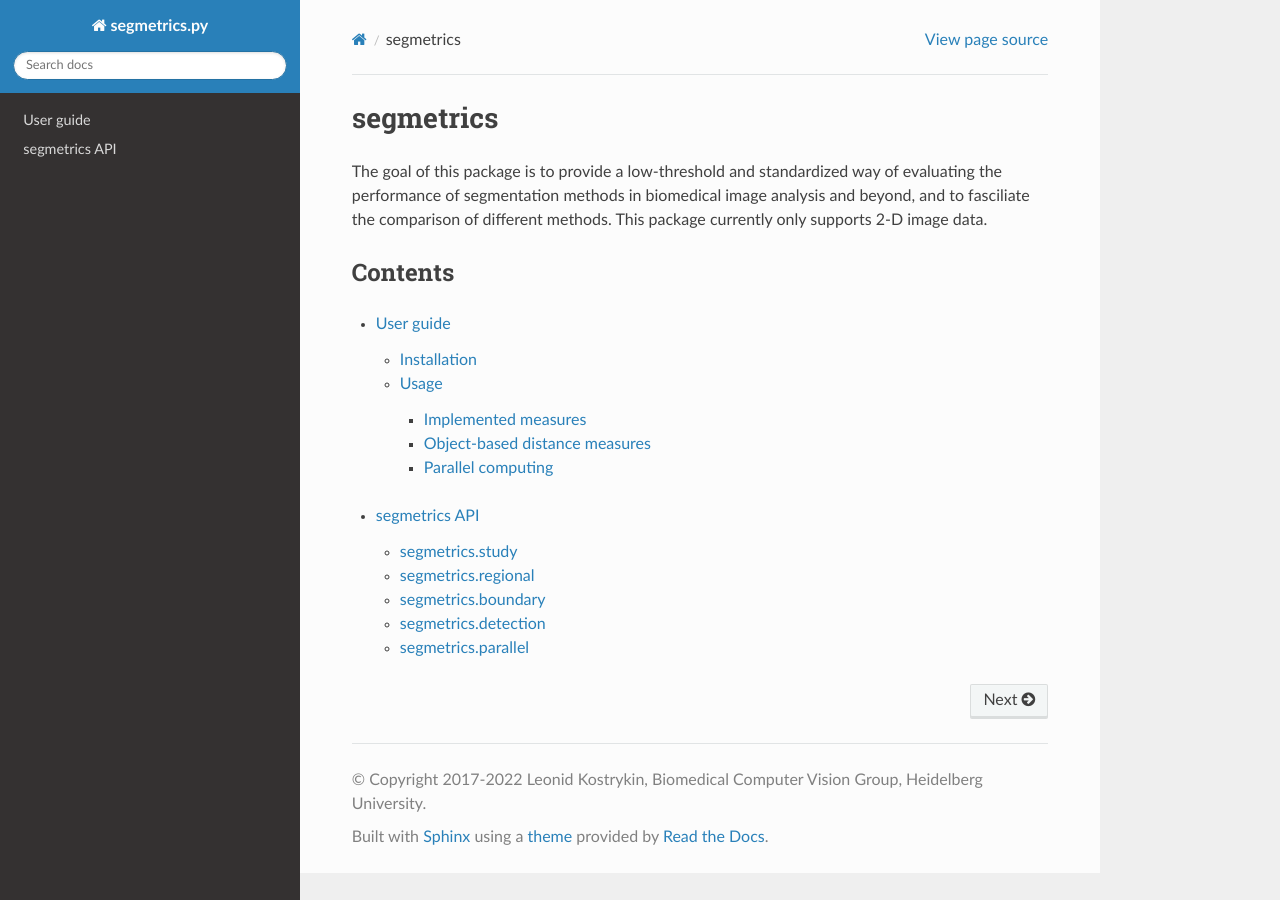
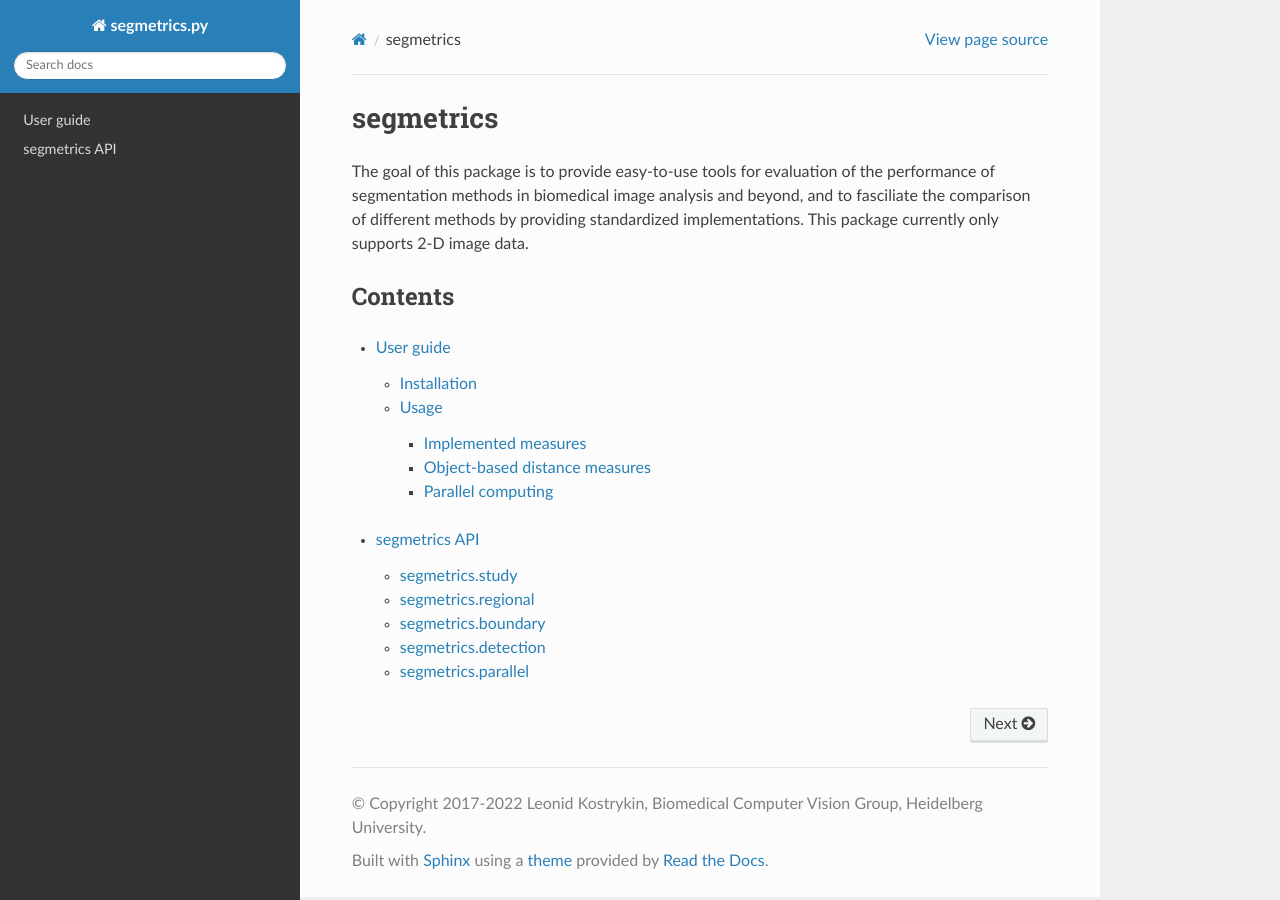
Before and after one commit to BMCV/segmetrics, a Sphinx documentation site: the page built from docs/source/index.rst, in a window 1280 px wide. Built offline with Sphinx 7.4.7 and the Read the Docs theme 2.0.0, drawn with Linux system fonts in a browser that asks for light colours.

Commit message:
Update index.rst

```diff
--- a/docs/source/index.rst
+++ b/docs/source/index.rst
@@ -1,7 +1,7 @@
 segmetrics
 ==========
 
-The goal of this package is to provide a low-threshold and standardized way of evaluating the performance of segmentation methods in biomedical image analysis and beyond, and to fasciliate the comparison of different methods. This package currently only supports 2-D image data.
+The goal of this package is to provide easy-to-use tools for evaluation of the performance of segmentation methods in biomedical image analysis and beyond, and to fasciliate the comparison of different methods by providing standardized implementations. This package currently only supports 2-D image data.
 
 Contents
 --------
```
